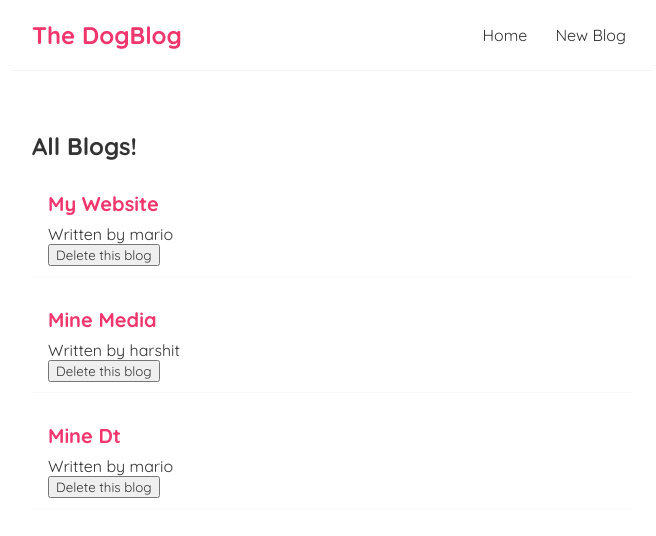
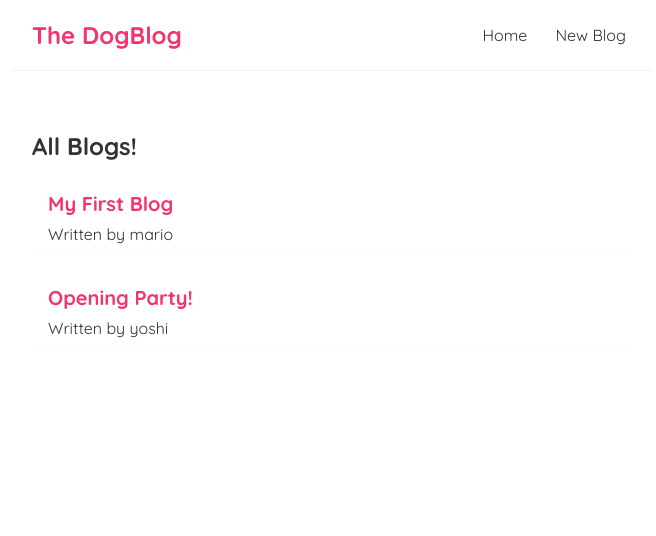
Before and after one commit to HarshitDuggal/DogBlog, a React (Create React App) app: page / in a window 1280 px wide. Shown: the top 536 px of the page, without its empty margins (308-964 px from the left). Built offline with nearby package versions, Linux system fonts and the light colour scheme; data requests are answered from the project's data file.

Commit message:
isPEnding

```diff
--- a/src/BlogList.js
+++ b/src/BlogList.js
@@ -1,4 +1,4 @@
-const BlogList = ({blogs,title,handledelete}) => {
+const BlogList = ({blogs,title,}) => {
     // const blogs= props.blogs;
     // const title= props.title;
     return (
@@ -8,7 +8,6 @@
             <div className='Blog-Preview' key={blog.id}>
                 <h2>{blog.title}</h2>
                 <p>Written by {blog.author}</p>
-                <button onClick={()=>handledelete(blog.id)}>Delete this blog</button>
             </div>
             ))}
         </div>
--- a/src/Home.js
+++ b/src/Home.js
@@ -18,21 +18,24 @@
 
 
 
-    const [blogs, setblogs] = useState([
-        { title:'My Website',body: 'loreum ipsium ..', author:'mario', id:1 },
-        {title:'Mine Media',body: 'loreum ipsium ..', author:'harshit', id:2 },
-        {title:'Mine Dt',body: 'loreum ipsium ..', author:'mario', id:3 }
-    ]);
+    const [blogs, setblogs] = useState(null);
+    const [isPending,setisPending] = useState(true)
     // const [name, setname] = useState('mario');
-    const handledelete = (id) => {
-        const newblogs = blogs.filter(blog => blog.id !== id);
-        setblogs(newblogs);
-    }
     // it is run every time the page render depending upon its dependencies which is in the array box if no dependacie then it will log every time when the page renders.
     // useEffect(() => {
     //     console.log('use effect ran');
     //     console.log(name);
     // }, [name]);
+    useEffect(() => {
+        fetch('http://localhost:8000/blogs')
+        .then(res => {
+            return res.json();
+        })
+        .then( data => {
+            setblogs(data)
+            setisPending(false)
+        })
+    }, []);
     return (
         <div className="home">
             {/* <h2>Homepage</h2> */}
@@ -40,7 +43,8 @@
             <button onClick={handleclick} >Click ME to know my friend's age</button>
             <button onClick={(e)=> handleclickagain('mario' , e)}>Click Me Again</button> */}
             {/* Outputting list of items by using a template and not hard coding every thing */}
-            <BlogList blogs={blogs} title='All Blogs!' handledelete={handledelete} />
+            {isPending && <div>Loading ....</div>}
+            {blogs && <BlogList blogs={blogs} title='All Blogs!' />}
             {/* <button onClick={() => setname('luigi')}>Namechange</button>
             <p>{name}</p> */}
         </div>
```
